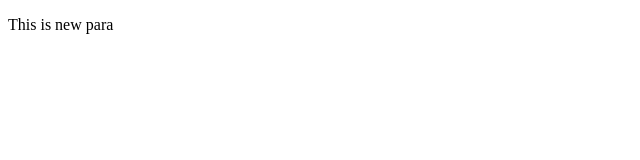
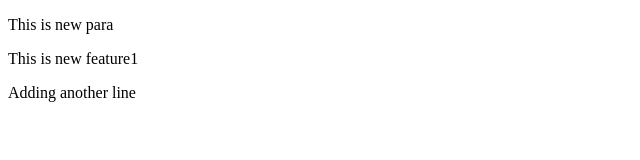
Before and after one commit to Himanshu-0p/localrepo, a plain HTML site: page index.html in a window 1280 px wide. Shown: the whole page, without its empty margins (0-640 px from the left). Drawn offline with Linux system fonts and the light colour scheme.

Commit message:
just added another line

```diff
--- a/index.html
+++ b/index.html
@@ -8,5 +8,7 @@
 </head>
 <body>
     <p>This is new para</p>
+    <p>This is new feature1</p>
+    <p>Adding another line</p>
 </body>
 </html>
```
